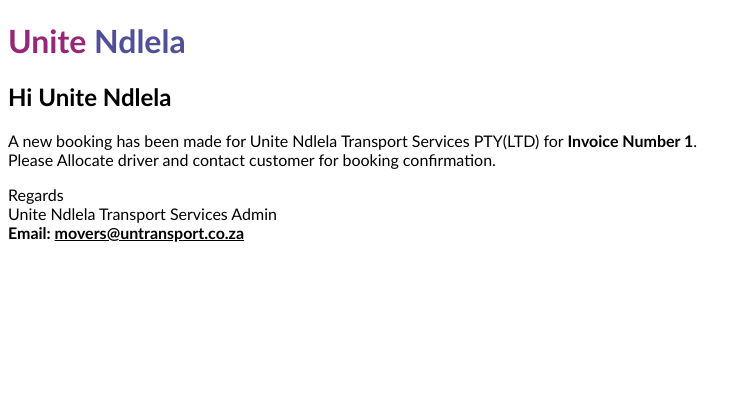
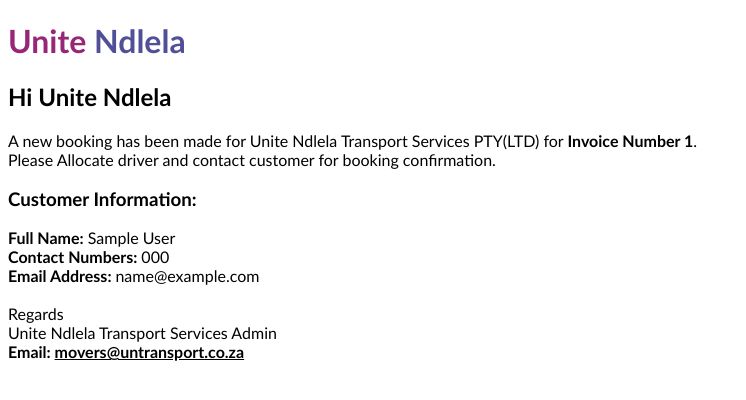
Before and after one commit to unmoverstransport/unmovers, a Django app: template booking/templates/custom_unite_ndlela.html in a window 1280 px wide. Shown: the top 400 px of the page, without its empty margins (0-746 px from the left). Run offline with Django 4.2, Linux system fonts and the light colour scheme; the template is opened without the code that fills it: most values are stand-ins (such as "Sample title", 1, 10 or a date in 2020).

Commit message:
version 1.2

```diff
--- a/booking/templates/custom_unite_ndlela.html
+++ b/booking/templates/custom_unite_ndlela.html
@@ -37,6 +37,17 @@
             color: black;
             margin: 0px;
         }
+
+        .customer-information{
+            margin: 0px;
+            padding: 0px;
+            font-weight: bold;
+        }
+        .customer-information span{
+            margin: 0px;
+            padding: 0px;
+            font-weight: normal;
+        }
     </style>
     <title>Unite Ndlela Transport Services</title>
 </head>
@@ -50,6 +61,12 @@
             Please Allocate driver and contact customer for booking confirmation.
         </p>
 
+        <h3>Customer Information:</h3>
+        <p class="customer-information">Full Name:<span> {{full_name}}</span></p>
+        <p class="customer-information">Contact Numbers: <span> {{contact_numbers}}</span></p>
+        <p class="customer-information">Email Address: <span> {{email}}</span></p>
+        <br>
+
         <p style="margin: 0px; padding: 0px;">Regards</p>
         <p style="margin: 0px; padding: 0px;">Unite Ndlela Transport Services Admin</p>
         <p style="margin: 0px; padding: 0px;" class="p-email">Email: <a href="#">movers@untransport.co.za</a></p>
--- a/core/settings.py
+++ b/core/settings.py
@@ -169,7 +169,7 @@
 
 LANGUAGE_CODE = 'en-us'
 
-TIME_ZONE = 'Etc/GMT-2'
+TIME_ZONE = 'Etc/GMT+2'
 
 USE_I18N = True
 
```
Also changed, not shown: booking/bookings_signals.py (+6 -1 lines).
